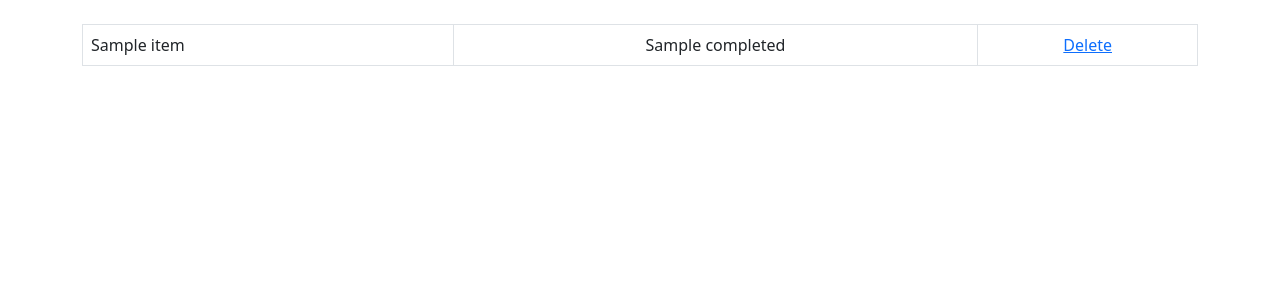
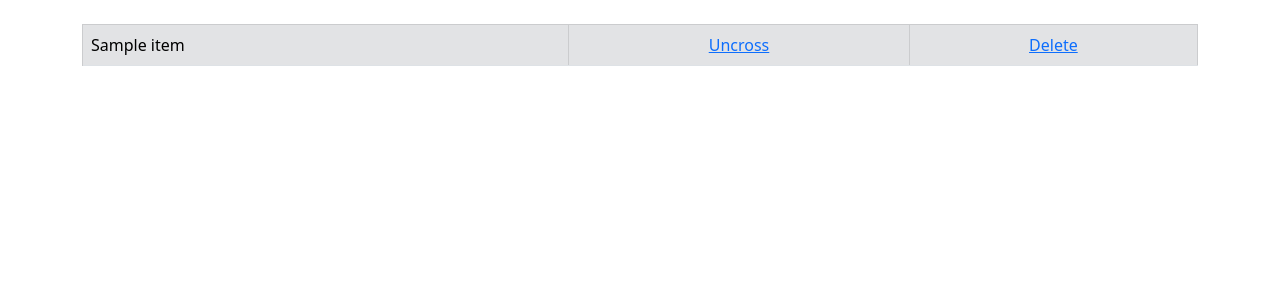
Before and after one commit to DewCX/todo-list, a Django app: template todo/todo_list/templates/home.html in a window 1280 px wide. Shown: the part 78-378 px from the top of the page. Run offline with Django 3.2, Linux system fonts and the light colour scheme; the template is opened without the code that fills it: most values are stand-ins (such as "Sample title", 1, 10 or a date in 2020).

Commit message:
#created cross_off and uncross in views
#Updated home.html

```diff
--- a/todo/todo_list/templates/home.html
+++ b/todo/todo_list/templates/home.html
@@ -16,14 +16,27 @@
         {% if all_items %}
             <table class="table table-bordered">
             {% for things in all_items %}
-                <tr>
+            {% if things.completed %}
+                <tr class="table-secondary">
                     <td>{{ things.item }}</td>
-                    <td class="text-center">{{ things.completed }}</td>
+                    <td class="text-center"><a href="{% url 'uncross' things.id %}"> Uncross
+                    </a></td>
                     <td class="text-center">
                         <a href="{% url 'delete' things.id %}"> Delete </a>
                     </td>
                 <tr>
-
+            {% else %}
+                <tr>
+                    <td>{{ things.item }}</td>
+                    <td class="text-center">
+                        <a href="{% url 'cross_off' things.id %}"> Cross Off
+                        </a>
+                    </td>
+                    <td class="text-center">
+                        <a href="{% url 'delete' things.id %}"> Delete </a>
+                    </td>
+                <tr>
+            {% endif %}
             {% endfor %}
             </table>
         {% endif %}
--- a/todo/todo_list/urls.py
+++ b/todo/todo_list/urls.py
@@ -4,4 +4,6 @@ from . import views
 urlpatterns = [
     path('', views.home, name='home'),
     path('delete/<list_id>', views.delete , name='delete'),
+    path('cross_off/<list_id>', views.cross_off , name='cross_off'),
+    path('uncross/<list_id>', views.uncross , name='uncross'),
 ]
```
Also changed, not shown: todo/todo_list/views.py (+14 -0 lines), todo/db.sqlite3.
